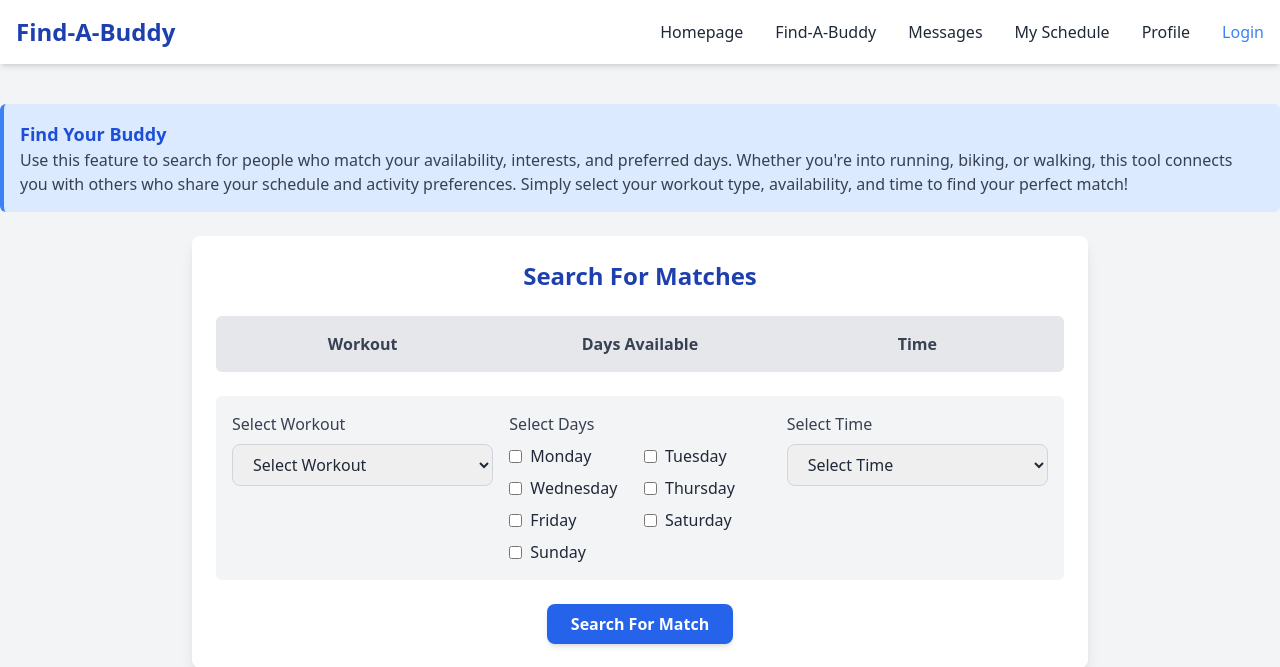
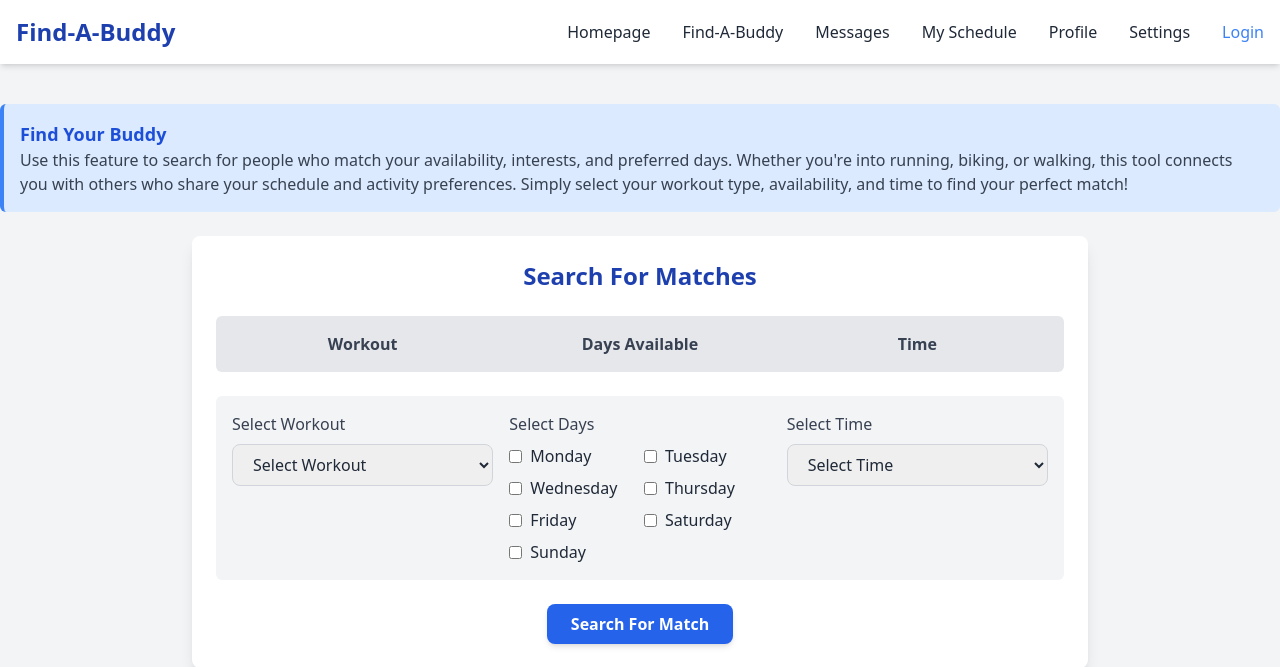
Before and after one commit to jonathankgrande/Findabuddy, a PHP site: page /frontend/find_a_buddy.php in a window 1280 px wide. Shown: the top 667 px of the page. Run offline with PHP 8.4, Linux system fonts and the light colour scheme; some libraries are stand-ins or nearby versions.

Commit message:
added settings to navbar

```diff
--- a/includes/navbar.php
+++ b/includes/navbar.php
@@ -24,6 +24,8 @@ if (session_status() === PHP_SESSION_NONE) {
                 <li><a href="messages.php" class="text-gray-800 hover:text-blue-500">Messages</a></li>
                 <li><a href="my_schedule.php" class="text-gray-800 hover:text-blue-500">My Schedule</a></li>
                 <li><a href="profile.php" class="text-gray-800 hover:text-blue-500">Profile</a></li>
+                <li><a href="profile_settings.php" class="text-gray-800 hover:text-blue-500">Settings</a></li>
+
                 <!-- Display the username if logged in -->
                 <?php if (isset($_SESSION['username'])): ?>
                     <li class="text-blue-800">Welcome, <?php echo htmlspecialchars($_SESSION['username']); ?></li>
```
